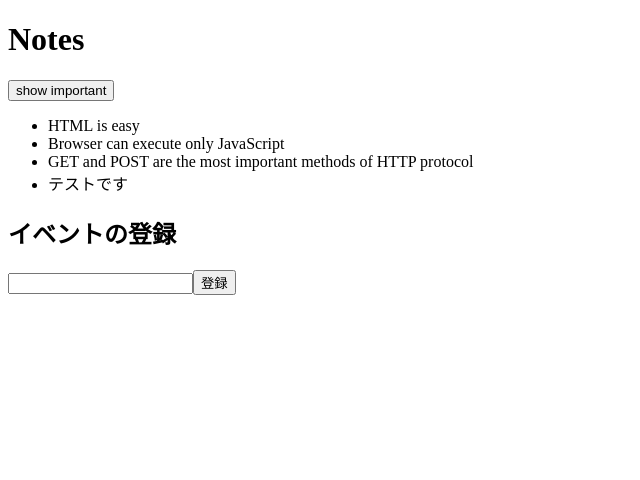
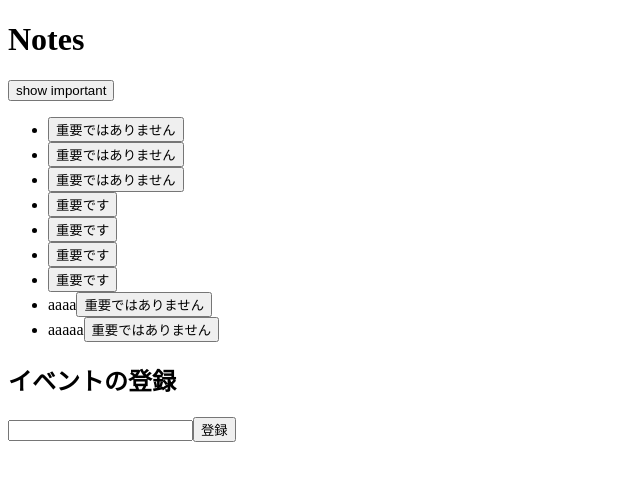
Before and after one commit to tksat/fullstackopen, a React (Create React App) app: page / in a window 1280 px wide. Shown: the top 480 px of the page, without its empty margins (0-640 px from the left). Built offline with nearby package versions, Linux system fonts and the light colour scheme; data requests are answered from the project's data file.

Commit message:
重要・重要ではないの切り替え対応

```diff
--- a/db.json
+++ b/db.json
@@ -1,28 +1,114 @@
 {
   "notes": [
     {
+      "0": {
+        "0": {
+          "0": {
+            "0": {
+              "0": {
+                "0": {
                   "id": 1,
                   "content": "HTML is easy",
                   "date": "2019-05-30T17:30:31.098Z",
                   "important": true
                 },
+                "important": true,
+                "id": 1
+              },
+              "important": true,
+              "id": 1
+            },
+            "important": true,
+            "id": 1
+          },
+          "important": true,
+          "id": 1
+        },
+        "important": true,
+        "id": 1
+      },
+      "important": false,
+      "id": 1
+    },
     {
+      "0": {
+        "0": {
           "id": 2,
           "content": "Browser can execute only JavaScript",
           "date": "2019-05-30T18:39:34.091Z",
           "important": false
         },
+        "important": true,
+        "id": 2
+      },
+      "important": false,
+      "id": 2
+    },
     {
+      "0": {
         "id": 3,
         "content": "GET and POST are the most important methods of HTTP protocol",
         "date": "2019-05-30T19:20:14.298Z",
         "important": true
       },
+      "important": false,
+      "id": 3
+    },
     {
+      "0": {
         "id": 4,
         "content": "テストです",
         "date": "2019-05-30T19:20:14.298Z",
         "important": true
+      },
+      "important": true,
+      "id": 4
+    },
+    {
+      "0": {
+        "content": "ううう",
+        "date": "2021-02-23T09:50:31.484Z",
+        "important": true,
+        "id": 5
+      },
+      "important": true,
+      "id": 5
+    },
+    {
+      "0": {
+        "content": "aaa",
+        "date": "2021-02-23T09:54:50.015Z",
+        "important": false,
+        "id": 6
+      },
+      "important": true,
+      "id": 6
+    },
+    {
+      "0": {
+        "0": {
+          "content": "aa",
+          "date": "2021-02-23T13:26:32.893Z",
+          "important": false,
+          "id": 7
+        },
+        "important": true,
+        "id": 7
+      },
+      "important": true,
+      "id": 7
+    },
+    {
+      "content": "aaaa",
+      "date": "2021-02-23T13:30:16.537Z",
+      "important": false,
+      "id": 8
+    },
+    {
+      "content": "aaaaa",
+      "date": "2021-02-25T14:41:01.305Z",
+      "important": false,
+      "id": 9
     }
   ]
 }
--- /dev/null
+++ b/src/components/Note.js
@@ -0,0 +1,13 @@
+import React from 'react'
+
+const Note = ({ note, toggleImpotance }) => {
+  const label = note.important ? '重要です' : '重要ではありません'
+  return (
+    <li>
+      {note.content}
+      <button onClick={() => toggleImpotance(note.id)}>{label}</button>
+    </li>
+  )
+}
+
+export default Note
--- a/src/components/NoteList.js
+++ b/src/components/NoteList.js
@@ -1,5 +1,6 @@
 import React, { useState, useEffect } from 'react'
 import axios from 'axios'
+import Note from './Note'
 
 const NoteList = () => {
   const [notes, setNotes] = useState([])
@@ -7,7 +8,6 @@ const NoteList = () => {
   const [showAll, setShowAll] = useState(true)
 
   const hook = () => {
-    console.log('useEffect')
     axios.get('http://localhost:3001/notes')
       .then(res => setNotes(res.data))
   }
@@ -23,8 +23,11 @@ const NoteList = () => {
       id: notes.length + 1
     }
 
-    setNotes(notes.concat(newObj))
-    setNewNote('')
+    axios.post('http://localhost:3001/notes', newObj)
+      .then(res => {
+        setNotes(notes.concat(newObj))
+        setNewNote('')
+      })
   }
 
   const handleChange = e => {
@@ -33,11 +36,21 @@ const NoteList = () => {
 
   const notesToShow = showAll ? notes : notes.filter(note => note.important === true)
 
+  const toggleImpotance = id => {
+    const url = `http://localhost:3001/notes/${id}`
+    const note = notes.find(n => n.id === id)
+    const changedNote = { ...note, important: !note.important }
+
+    axios.put(url, changedNote).then(response => {
+      setNotes(notes.map(note => note.id !== id ? note : response.data))
+    })
+  }
+
   return (
     <div>
       <h1>Notes</h1>
       <div onClick={() => setShowAll(!showAll)}><button>show {showAll ? 'important' : 'all'}</button></div>
-      <ul>{notesToShow.map(note => <li key={note.id}>{note.content}</li>)}</ul>
+      <ul>{notesToShow.map(note => <Note key={note.id} note={note} toggleImpotance={toggleImpotance} />)}</ul>
       <h2>イベントの登録</h2>
       <form onSubmit={addNote}>
         <input type="text" value={newNote} onChange={handleChange} />
```
Also changed, not shown: 1 other file (tests, documents, lock files or other folders). Lines whose indentation alone changed are shown as unchanged.
